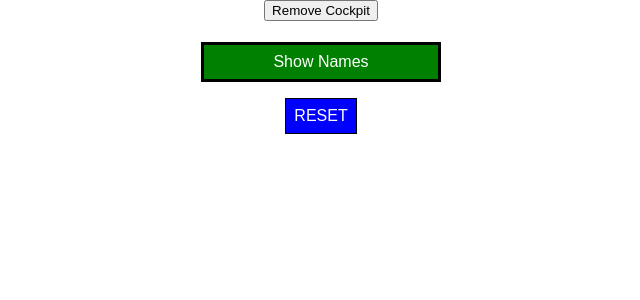
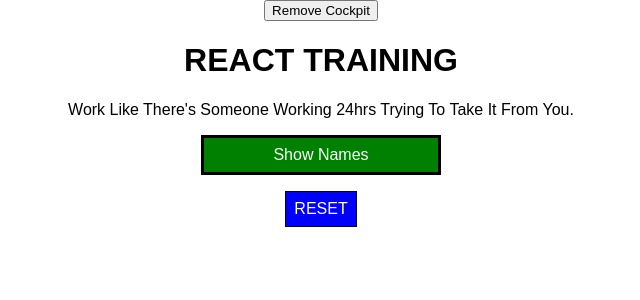
Before and after one commit to DCasely/react-complete-guide, a React app: page / in a window 1280 px wide. Shown: the top 300 px of the page, without its empty margins (319-959 px from the left). Built offline with nearby package versions, Linux system fonts and the light colour scheme.

Commit message:
passing unknown props through hoc

```diff
--- a/src/components/Persons/Person/Person.js
+++ b/src/components/Persons/Person/Person.js
@@ -1,5 +1,6 @@
 import React, { Component } from 'react';
 import Aux from '../../../hoc/Aux';
+import withClass from '../../../hoc/withClass';
 import './Person.css';
 
 class Person extends Component {
@@ -23,4 +24,4 @@
   }
 }
 
-export default Person;
+export default withClass(Person, 'Person');
--- a/src/hoc/WithClass.js
+++ b/src/hoc/WithClass.js
@@ -7,7 +7,7 @@
 const withClass = (WrappedComponent, className) => {
   return (props) => (
     <div className={className}>
-      <WrappedComponent />
+      <WrappedComponent {...props} />
     </div>
   );
 };
```
